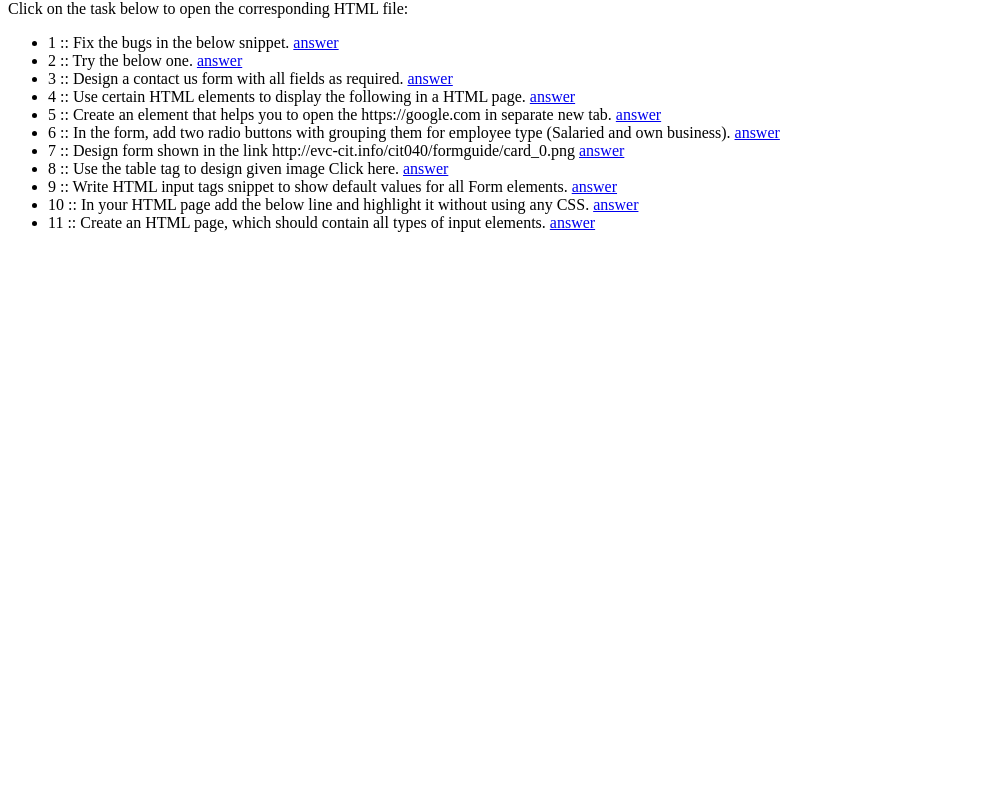
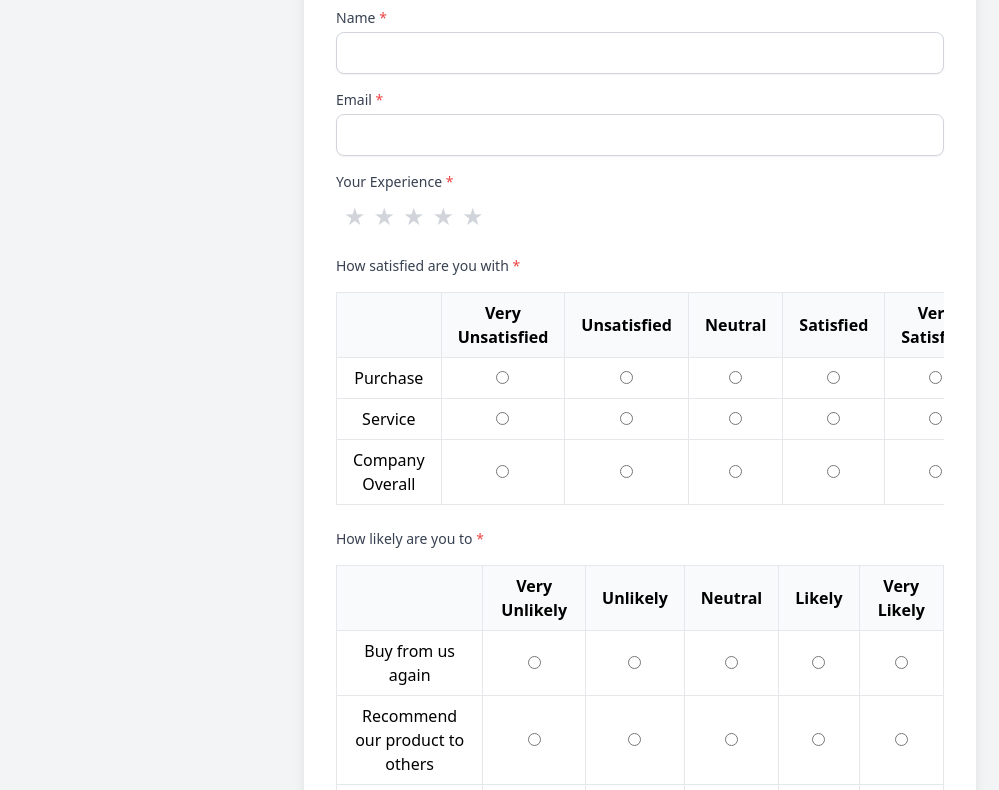
Before and after one commit to Dhanapriya2003/Task7, a plain HTML site: page index.html in a window 1280 px wide. Shown: the part 80-870 px from the top of the page, without its empty margins (0-999 px from the left). Before the commit the page ends 800 px from the top, so only its background shows below. Drawn offline with nearby package versions, Linux system fonts and the light colour scheme.

Commit message:
Update index.html

```diff
--- a/index.html
+++ b/index.html
@@ -1,107 +1,163 @@
 <!DOCTYPE html>
 <html lang="en">
+
 <head>
   <meta charset="UTF-8">
   <meta name="viewport" content="width=device-width, initial-scale=1.0">
-    <title>Task Index</title>
-    <!-- Link to external CSS file -->
-    <link rel="stylesheet" href="css/styles.css">
+  <title>Survey Form</title>
+  <script src="https://cdn.tailwindcss.com"></script>
 </head>
-<body>
 
-    <h1>Task Index</h1>
-    <p>Click on the task below to open the corresponding HTML file:</p>
+<body class="bg-gray-100 flex items-center justify-center min-h-screen">
+  <div class="bg-white p-8 rounded-lg shadow-lg max-w-2xl w-full">
+    <h2 class="text-2xl font-bold mb-6 text-center">Survey Form</h2>
+    <form action="#" method="POST">
+      <!-- Name Field -->
+      <div class="mb-4">
+        <label for="name" class="block text-sm font-medium text-gray-700">Name  <span class="text-red-500">*</span> </label>
+        <input type="text" id="name" name="name" required class="mt-1 block w-full px-4 py-2 border border-gray-300 rounded-lg shadow-sm focus:ring-blue-500 focus:border-blue-500">
+      </div>
 
-    <ul class="task-list">
-        <li class="question">
-            <div class="task">
-                <span class="task-title">1 :: </span>
-                <span class="task-description">Fix the bugs in the below snippet.</span>
-                <a href="/Task6/Task1.html" class="task-link" target="_blank">answer</a>
+      <!-- Email Field -->
+      <div class="mb-4">
+        <label for="email" class="block text-sm font-medium text-gray-700">Email <span class="text-red-500">*</span> </label>
+        <input type="email" id="email" name="email" required class="mt-1 block w-full px-4 py-2 border border-gray-300 rounded-lg shadow-sm focus:ring-blue-500 focus:border-blue-500">
       </div>
-        </li>
 
-        <li class="question">
-            <div class="task">
-                <span class="task-title">2 :: </span>
-                <span class="task-description">Try the below one.</span>
-                <a href="/Task6/Task2.html" class="task-link" target="_blank">answer</a>
+      <!-- Experience Field -->
+      <div class="mb-6">
+        <label class="block text-sm font-medium text-gray-700">Your Experience <span class="text-red-500">*</span></label>
+        <div class="flex space-x-2 mt-2">
+          <!-- Star 5 -->
+          <input type="radio" name="experience" id="star-5" value="5" class="hidden peer" />
+          <label for="star-5" class="text-2xl text-gray-300 cursor-pointer hover:text-yellow-400 peer-checked:text-yellow-400">
+            &#9733;
+          </label>
+          <!-- Star 4 -->
+          <input type="radio" name="experience" id="star-4" value="4" class="hidden peer" />
+          <label for="star-4" class="text-2xl text-gray-300 cursor-pointer hover:text-yellow-400 peer-checked:text-yellow-400">
+            &#9733;
+          </label>
+          <!-- Star 3 -->
+          <input type="radio" name="experience" id="star-3" value="3" class="hidden peer" />
+          <label for="star-3" class="text-2xl text-gray-300 cursor-pointer hover:text-yellow-400 peer-checked:text-yellow-400">
+            &#9733;
+          </label>
+          <!-- Star 2 -->
+          <input type="radio" name="experience" id="star-2" value="2" class="hidden peer" />
+          <label for="star-2" class="text-2xl text-gray-300 cursor-pointer hover:text-yellow-400 peer-checked:text-yellow-400">
+            &#9733;
+          </label>
+          <!-- Star 1 -->
+          <input type="radio" name="experience" id="star-1" value="1" class="hidden peer" required />
+          <label for="star-1" class="text-2xl text-gray-300 cursor-pointer hover:text-yellow-400 peer-checked:text-yellow-400">
+            &#9733;
+          </label>
         </div>
-        </li>
+      </div>
 
-        <li class="question">
-            <div class="task">
-                <span class="task-title">3 :: </span>
-                <span class="task-description">Design a contact us form with all fields as required.</span>
-                <a href="/Task6/Task3.html" class="task-link" target="_blank">answer</a>
+      <!-- Satisfaction Table -->
+      <div class="mb-6">
+        <label class="block text-sm font-medium text-gray-700">How satisfied are you with <span class="text-red-500">*</span> </label>
+        <div class="overflow-x-auto mt-4">
+          <table class="table-auto w-full border-collapse border border-gray-200 text-center">
+            <thead>
+              <tr class="bg-gray-50">
+                <th class="border border-gray-200 px-4 py-2"></th>
+                <th class="border border-gray-200 px-4 py-2">Very Unsatisfied</th>
+                <th class="border border-gray-200 px-4 py-2">Unsatisfied</th>
+                <th class="border border-gray-200 px-4 py-2">Neutral</th>
+                <th class="border border-gray-200 px-4 py-2">Satisfied</th>
+                <th class="border border-gray-200 px-4 py-2">Very Satisfied</th>
+              </tr>
+            </thead>
+            <tbody>
+              <tr>
+                <td class="border border-gray-200 px-4 py-2">Purchase</td>
+                <td class="border border-gray-200 px-4 py-2"><input type="radio" name="purchase" value="1" required></td>
+                <td class="border border-gray-200 px-4 py-2"><input type="radio" name="purchase" value="2"></td>
+                <td class="border border-gray-200 px-4 py-2"><input type="radio" name="purchase" value="3"></td>
+                <td class="border border-gray-200 px-4 py-2"><input type="radio" name="purchase" value="4"></td>
+                <td class="border border-gray-200 px-4 py-2"><input type="radio" name="purchase" value="5"></td>
+              </tr>
+              <tr>
+                <td class="border border-gray-200 px-4 py-2">Service</td>
+                <td class="border border-gray-200 px-4 py-2"><input type="radio" name="service" value="1" required></td>
+                <td class="border border-gray-200 px-4 py-2"><input type="radio" name="service" value="2"></td>
+                <td class="border border-gray-200 px-4 py-2"><input type="radio" name="service" value="3"></td>
+                <td class="border border-gray-200 px-4 py-2"><input type="radio" name="service" value="4"></td>
+                <td class="border border-gray-200 px-4 py-2"><input type="radio" name="service" value="5"></td>
+              </tr>
+              <tr>
+                <td class="border border-gray-200 px-4 py-2">Company Overall</td>
+                <td class="border border-gray-200 px-4 py-2"><input type="radio" name="overall" value="1" required></td>
+                <td class="border border-gray-200 px-4 py-2"><input type="radio" name="overall" value="2"></td>
+                <td class="border border-gray-200 px-4 py-2"><input type="radio" name="overall" value="3"></td>
+                <td class="border border-gray-200 px-4 py-2"><input type="radio" name="overall" value="4"></td>
+                <td class="border border-gray-200 px-4 py-2"><input type="radio" name="overall" value="5"></td>
+              </tr>
+            </tbody>
+          </table>
         </div>
-        </li>
+      </div>
 
-        <li class="question">
-            <div class="task">
-                <span class="task-title">4 :: </span>
-                <span class="task-description">Use certain HTML elements to display the following in a HTML page.</span>
-                <a href="/Task6/Task4.html" class="task-link" target="_blank">answer</a>
+      <!-- Likelihood Table -->
+      <div class="mb-6">
+        <label class="block text-sm font-medium text-gray-700">How likely are you to <span class="text-red-500">*</span> </label>
+        <div class="overflow-x-auto mt-4">
+          <table class="table-auto w-full border-collapse border border-gray-200 text-center">
+            <thead>
+              <tr class="bg-gray-50">
+                <th class="border border-gray-200 px-4 py-2"></th>
+                <th class="border border-gray-200 px-4 py-2">Very Unlikely</th>
+                <th class="border border-gray-200 px-4 py-2">Unlikely</th>
+                <th class="border border-gray-200 px-4 py-2">Neutral</th>
+                <th class="border border-gray-200 px-4 py-2">Likely</th>
+                <th class="border border-gray-200 px-4 py-2">Very Likely</th>
+              </tr>
+            </thead>
+            <tbody>
+              <tr>
+                <td class="border border-gray-200 px-4 py-2">Buy from us again</td>
+                <td class="border border-gray-200 px-4 py-2"><input type="radio" name="buy_again" value="1" required></td>
+                <td class="border border-gray-200 px-4 py-2"><input type="radio" name="buy_again" value="2"></td>
+                <td class="border border-gray-200 px-4 py-2"><input type="radio" name="buy_again" value="3"></td>
+                <td class="border border-gray-200 px-4 py-2"><input type="radio" name="buy_again" value="4"></td>
+                <td class="border border-gray-200 px-4 py-2"><input type="radio" name="buy_again" value="5"></td>
+              </tr>
+              <tr>
+                <td class="border border-gray-200 px-4 py-2">Recommend our product to others</td>
+                <td class="border border-gray-200 px-4 py-2"><input type="radio" name="recommend" value="1" required></td>
+                <td class="border border-gray-200 px-4 py-2"><input type="radio" name="recommend" value="2"></td>
+                <td class="border border-gray-200 px-4 py-2"><input type="radio" name="recommend" value="3"></td>
+                <td class="border border-gray-200 px-4 py-2"><input type="radio" name="recommend" value="4"></td>
+                <td class="border border-gray-200 px-4 py-2"><input type="radio" name="recommend" value="5"></td>
+              </tr>
+              <tr>
+                <td class="border border-gray-200 px-4 py-2">Recommend our company to others</td>
+                <td class="border border-gray-200 px-4 py-2"><input type="radio" name="recommend" value="1" required></td>
+                <td class="border border-gray-200 px-4 py-2"><input type="radio" name="recommend" value="2"></td>
+                <td class="border border-gray-200 px-4 py-2"><input type="radio" name="recommend" value="3"></td>
+                <td class="border border-gray-200 px-4 py-2"><input type="radio" name="recommend" value="4"></td>
+                <td class="border border-gray-200 px-4 py-2"><input type="radio" name="recommend" value="5"></td>
+              </tr>
+            </tbody>
+          </table>
         </div>
-        </li>
+      </div>
 
-        <li class="question">
-            <div class="task">
-                <span class="task-title">5 :: </span>
-                <span class="task-description">Create an element that helps you to open the https://google.com in separate new tab.</span>
-                <a href="/Task6/Task5.html" class="task-link" target="_blank">answer</a>
+      <!-- Comments Field -->
+      <div class="mb-6">
+        <label for="comments" class="block text-sm font-medium text-gray-700">Additional comments or suggestions</label>
+        <textarea id="comments" name="comments" rows="4" class="mt-1 block w-full px-4 py-2 border border-gray-300 rounded-lg shadow-sm focus:ring-blue-500 focus:border-blue-500" placeholder="Enter your suggestions here..."></textarea>
       </div>
-        </li>
 
-        <li class="question">
-            <div class="task">
-                <span class="task-title">6 :: </span>
-                <span class="task-description">In the form, add two radio buttons with grouping them for employee type (Salaried and own business).</span>
-                <a href="/Task6/Task6.html" class="task-link" target="_blank">answer</a>
+      <!-- Submit Button -->
+      <div class="flex justify-end">
+        <button type="submit" class="px-6 py-2 bg-blue-500 text-white rounded-lg shadow hover:bg-blue-600 focus:outline-none focus:ring-2 focus:ring-blue-400">Submit</button>
       </div>
-        </li>
+    </form>
+  </div>
+</body>
 
-        <li class="question">
-            <div class="task">
-                <span class="task-title">7 :: </span>
-                <span class="task-description">Design form shown in the link http://evc-cit.info/cit040/formguide/card_0.png</span>
-                <a href="/Task6/Task7.html" class="task-link" target="_blank">answer</a>
-            </div>
-        </li>
-
-        <li class="question">
-            <div class="task">
-                <span class="task-title">8 :: </span>
-                <span class="task-description">Use the table tag to design given image Click here.</span>
-                <a href="/Task6/Task8.html" class="task-link" target="_blank">answer</a>
-            </div>
-        </li>
-
-        <li class="question">
-            <div class="task">
-                <span class="task-title">9 :: </span>
-                <span class="task-description">Write HTML input tags snippet to show default values for all Form elements.</span>
-                <a href="/Task6/Task9.html" class="task-link" target="_blank">answer</a>
-            </div>
-        </li>
-
-        <li class="question">
-            <div class="task">
-                <span class="task-title">10 :: </span>
-                <span class="task-description">In your HTML page add the below line and highlight it without using any CSS.</span>
-                <a href="/Task6/Task10.html" class="task-link" target="_blank">answer</a>
-            </div>
-        </li>
-
-        <li class="question">
-            <div class="task">
-                <span class="task-title">11 :: </span>
-                <span class="task-description">Create an HTML page, which should contain all types of input elements.</span>
-                <a href="/Task6/Task11.html" class="task-link" target="_blank">answer</a>
-            </div>
-        </li>
-
-    </ul>
-
-</body>
 </html>
```
Lines whose indentation alone changed are shown as unchanged.
